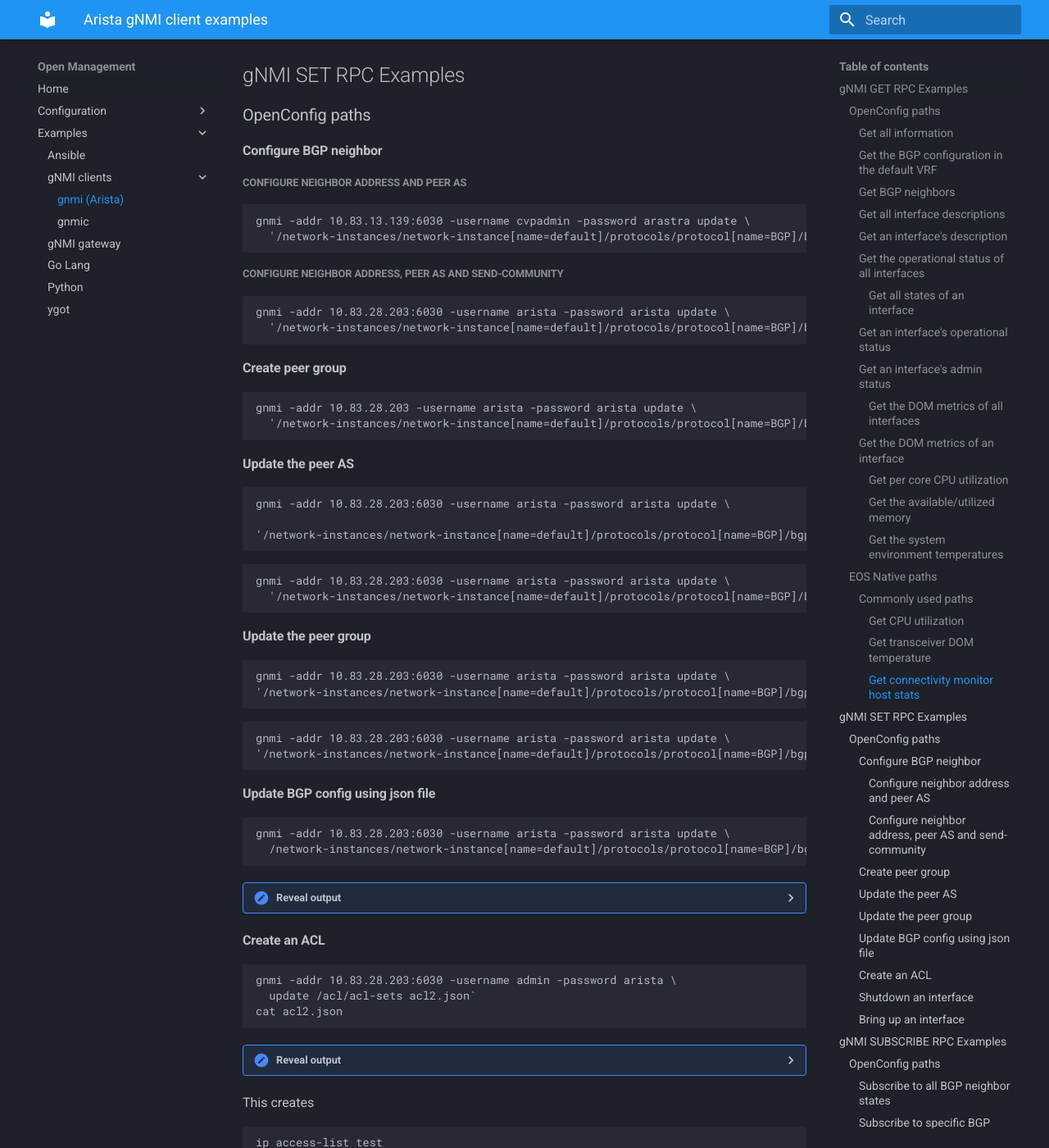
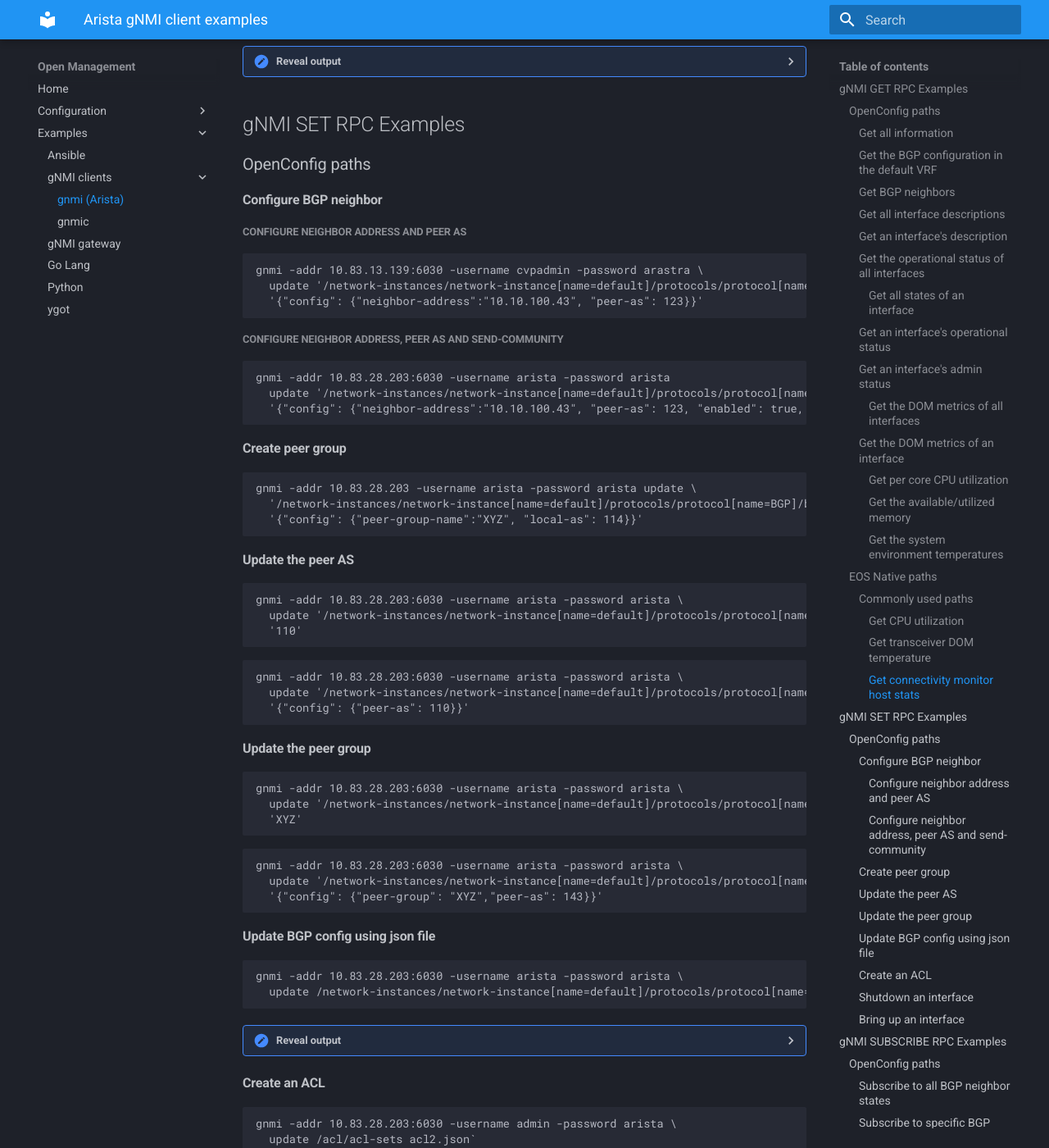
Before and after one commit to aristanetworks/openmgmt, an MkDocs documentation site: the page built from docs/examples/gnmi-clients/arista-gnmi/index.md, in a window 1280 px wide and 1400 px high, scrolled down 4290 px. Shown: the whole window at 82% size. Built offline with MkDocs 1.6.1 and Material for MkDocs 9.7.7, drawn with Linux system fonts in a browser that asks for light colours; some of the changed text lies outside the part shown.

````diff
--- a/docs/examples/gnmi-clients/arista-gnmi/index.md
+++ b/docs/examples/gnmi-clients/arista-gnmi/index.md
@@ -18,11 +18,11 @@ gnmi -addr 10.83.13.139:6030 -username admin -password arista get /
 #### Get the BGP configuration in the default VRF
 
 ```shell
-gnmi -addr 172.28.160.219:6030 -username admin -password arista get \
-  '/network-instances/network-instance[name=default]/protocols/protocol[identifier=BGP][name=BGP]/bgp'`
+gnmi -addr 172.28.160.219:6030 -username admin -password arista \
+  get '/network-instances/network-instance[name=default]/protocols/protocol[identifier=BGP][name=BGP]/bgp'`
 ```
 
-<details><summary> Reveal output</summary>
+<details><summary>Reveal output</summary>
 <p>
 
 ```javascript
@@ -268,15 +268,14 @@ gnmi -addr 172.28.160.219:6030 -username admin -password arista get \
 #### Get BGP neighbors
 
 ```shell
-gnmi -addr 10.83.13.139 -username admin get \
-  '/network-instances/network-instance[name=default]/protocols/protocol[name=BGP]/bgp/neighbors'
+gnmi -addr 10.83.13.139 -username admin \
+  get '/network-instances/network-instance[name=default]/protocols/protocol[name=BGP]/bgp/neighbors'
 ```
 
 <details><summary> Reveal output</summary>
 <p>
 
 ```javascript
-
 /network-instances/network-instance[name=default]/protocols/protocol[identifier=BGP][name=BGP]/bgp/neighbors:
 {
   "openconfig-network-instance:neighbor": [
@@ -405,44 +404,43 @@ gnmi -addr 10.83.13.139 -username admin get \
 
 #### Get all interface descriptions
 
-`gnmi -addr 10.83.13.139:6030 -username admin -password arista get '/interfaces/interface/subinterfaces/subinterface/state/description'`
+```shell
+gnmi -addr 10.83.13.139:6030 -username admin -password arista \
+  get '/interfaces/interface/subinterfaces/subinterface/state/description'
+```
 
 ```text
-/interfaces/interface[name=Ethernet3]/subinterfaces/subinterface[index=0]/state/description:
-SRV01
-/interfaces/interface[name=Ethernet1]/subinterfaces/subinterface[index=0]/state/description:
-DCI
-/interfaces/interface[name=Ethernet2]/subinterfaces/subinterface[index=0]/state/description:
-To Spines
+/interfaces/interface[name=Ethernet3]/subinterfaces/subinterface[index=0]/state/description: SRV01
+/interfaces/interface[name=Ethernet1]/subinterfaces/subinterface[index=0]/state/description: DCI
+/interfaces/interface[name=Ethernet2]/subinterfaces/subinterface[index=0]/state/description: To Spines
 ```
 
 #### Get an interface's description
 
 ```shell
-./gnmi -addr 10.81.117.100:6030 -username admin -password arista get \
-  'interfaces/interface[name=Ethernet1/1]/subinterfaces/subinterface/state/description'
+gnmi -addr 10.81.117.100:6030 -username admin -password arista \
+  get 'interfaces/interface[name=Ethernet1/1]/subinterfaces/subinterface/state/description'
 ```
 
 ```text
-/interfaces/interface[name=Ethernet1/1]/subinterfaces/subinterface[index=0]/state/description:
-"Tyrion"
+/interfaces/interface[name=Ethernet1/1]/subinterfaces/subinterface[index=0]/state/description: "Tyrion"
 ```
 
 #### Get the operational status of all interfaces
 
 ```shell
-gnmi -addr 10.83.13.139:6030 -username admin -password arista get \
-  'interfaces/interface/state/oper-status'`
+gnmi -addr 10.83.13.139:6030 -username admin -password arista \
+  get 'interfaces/interface/state/oper-status'`
 ```
 
 ##### Get all states of an interface
 
 ```shell
-gnmi -addr 10.83.13.139:6030 -username cvpadmin -password arastra get \
-  'interfaces/interface[name=Ethernet24]/state/'`
+gnmi -addr 10.83.13.139:6030 -username cvpadmin -password arastra \
+  get 'interfaces/interface[name=Ethernet24]/state/'`
 ```
 
-<details><summary> Reveal output</summary>
+<details><summary>Reveal output</summary>
 <p>
 
 ```javascript
@@ -545,11 +545,11 @@ gnmi -addr 10.83.13.139:6030 -username cvpadmin -password arastra get \
 ##### Get per core CPU utilization
 
 ```shell
-gnmi -addr 10.83.13.139:6030 -username cvpadmin -password arastra get \
-  'components/component/cpu'
+gnmi -addr 10.83.13.139:6030 -username cvpadmin -password arastra \
+  get 'components/component/cpu'
 ```
 
-<details><summary> Reveal output</summary>
+<details><summary>Reveal output</summary>
 <p>
 
 ```javascript
@@ -632,52 +634,33 @@ gnmi -addr 10.83.13.139:6030 -username cvpadmin -password arastra get \
 ##### Get the system environment temperatures
 
 ```shell
-gnmi -addr 10.83.13.139:6030 -username cvpadmin -password arastra get \
-   'components/component/state/temperature/instant'
+gnmi -addr 10.83.13.139:6030 -username cvpadmin -password arastra \
+   get 'components/component/state/temperature/instant'
 ```
 
-<details><summary> Reveal output</summary>
+<details><summary>Reveal output</summary>
 <p>
 
 ```text
-/components/component[name=DomTemperatureSensor49]/state/temperature/instant:
-30.49609375
-/components/component[name=DomTemperatureSensor25]/state/temperature/instant:
-24.69921875
-/components/component[name=DomTemperatureSensor40]/state/temperature/instant:
-25.5078125
-/components/component[name=TempSensorP2/2]/state/temperature/instant:
-0.0
-/components/component[name=TempSensorP1/3]/state/temperature/instant:
-40.0
-/components/component[name=TempSensorP2/1]/state/temperature/instant:
-0.0
-/components/component[name=TempSensorP2/3]/state/temperature/instant:
-0.0
-/components/component[name=DomTemperatureSensor24]/state/temperature/instant:
-24.5
-/components/component[name=DomTemperatureSensor26]/state/temperature/instant:
-23.73046875
-/components/component[name=DomTemperatureSensor54]/state/temperature/instant:
-27.26953125
-/components/component[name=TempSensorP1/1]/state/temperature/instant:
-34.0
-/components/component[name=DomTemperatureSensor50]/state/temperature/instant:
-27.453125
-/components/component[name=TempSensorP1/2]/state/temperature/instant:
-25.0
-/components/component[name=TempSensor1]/state/temperature/instant:
-45.84278576588521
-/components/component[name=TempSensor15]/state/temperature/instant:
-33.875
-/components/component[name=TempSensor18]/state/temperature/instant:
-44.625
-/components/component[name=TempSensor16]/state/temperature/instant:
-22.75
-/components/component[name=TempSensor17]/state/temperature/instant:
-37.0
-/components/component[name=TempSensor14]/state/temperature/instant:
-37.0
+/components/component[name=DomTemperatureSensor49]/state/temperature/instant: 30.49609375
+/components/component[name=DomTemperatureSensor25]/state/temperature/instant: 24.69921875
+/components/component[name=DomTemperatureSensor40]/state/temperature/instant: 25.5078125
+/components/component[name=TempSensorP2/2]/state/temperature/instant: 0.0
+/components/component[name=TempSensorP1/3]/state/temperature/instant: 40.0
+/components/component[name=TempSensorP2/1]/state/temperature/instant: 0.0
+/components/component[name=TempSensorP2/3]/state/temperature/instant: 0.0
+/components/component[name=DomTemperatureSensor24]/state/temperature/instant: 24.5
+/components/component[name=DomTemperatureSensor26]/state/temperature/instant: 23.73046875
+/components/component[name=DomTemperatureSensor54]/state/temperature/instant: 27.26953125
+/components/component[name=TempSensorP1/1]/state/temperature/instant: 34.0
+/components/component[name=DomTemperatureSensor50]/state/temperature/instant: 27.453125
+/components/component[name=TempSensorP1/2]/state/temperature/instant: 25.0
+/components/component[name=TempSensor1]/state/temperature/instant: 45.84278576588521
+/components/component[name=TempSensor15]/state/temperature/instant: 33.875
+/components/component[name=TempSensor18]/state/temperature/instant: 44.625
+/components/component[name=TempSensor16]/state/temperature/instant: 22.75
+/components/component[name=TempSensor17]/state/temperature/instant: 37.0
+/components/component[name=TempSensor14]/state/temperature/instant: 37.0
 ```
 
 </p>
@@ -742,7 +727,7 @@ gnmi -addr 10.83.13.130:6030 -username admin  get origin=eos_native \
   'Sysdb/environment/archer/temperature/status/system/DomTemperatureSensor32'`
 ```
 
-<details><summary> Reveal output</summary>
+<details><summary>Reveal output</summary>
 <p>
 
 ```text
@@ -754,20 +739,13 @@ gnmi -addr 10.83.13.130:6030 -username admin  get origin=eos_native \
 {
   "value": 34.88671875
 }
-/Sysdb/environment/archer/temperature/status/system/DomTemperatureSensor32/maxTemperatureTime:
-1564757444.339129
-/Sysdb/environment/archer/temperature/status/system/DomTemperatureSensor32/name:
-DomTemperatureSensor32
-/Sysdb/environment/archer/temperature/status/system/DomTemperatureSensor32/generationId:
-0
-/Sysdb/environment/archer/temperature/status/system/DomTemperatureSensor32/hwStatus:
-ok
-/Sysdb/environment/archer/temperature/status/system/DomTemperatureSensor32/alertRaised:
-false
-/Sysdb/environment/archer/temperature/status/system/DomTemperatureSensor32/alertRaisedCount:
-0
-/Sysdb/environment/archer/temperature/status/system/DomTemperatureSensor32/lastAlertRaisedTime:
-1564194739.259879
+/Sysdb/environment/archer/temperature/status/system/DomTemperatureSensor32/maxTemperatureTime: 1564757444.339129
+/Sysdb/environment/archer/temperature/status/system/DomTemperatureSensor32/name: DomTemperatureSensor32
+/Sysdb/environment/archer/temperature/status/system/DomTemperatureSensor32/generationId: 0
+/Sysdb/environment/archer/temperature/status/system/DomTemperatureSensor32/hwStatus: ok
+/Sysdb/environment/archer/temperature/status/system/DomTemperatureSensor32/alertRaised: false
+/Sysdb/environment/archer/temperature/status/system/DomTemperatureSensor32/alertRaisedCount: 0
+/Sysdb/environment/archer/temperature/status/system/DomTemperatureSensor32/lastAlertRaisedTime: 1564194739.259879
 ```
 
 </p>
@@ -783,44 +761,29 @@ gnmi -addr 10.83.13.139:6030 -username admin get origin=eos_native '/Sysdb/conne
 <p>
 
 ```text
-/Sysdb/connectivityMonitor/status/hostStatus/wls100_default/key/hostName:
-wls100
+/Sysdb/connectivityMonitor/status/hostStatus/wls100_default/key/hostName: wls100
 /Sysdb/connectivityMonitor/status/hostStatus/wls100_default/key/vrfName:
 {
   "value": "default"
 }
-/Sysdb/connectivityMonitor/status/hostStatus/wls100_default/name:
-wls100_default
-/Sysdb/connectivityMonitor/status/hostStatus/wls100_default/defaultStats/packetLoss:
-0
-/Sysdb/connectivityMonitor/status/hostStatus/wls100_default/defaultStats/httpResponseTime:
-0
+/Sysdb/connectivityMonitor/status/hostStatus/wls100_default/name: wls100_default
+/Sysdb/connectivityMonitor/status/hostStatus/wls100_default/defaultStats/packetLoss: 0
+/Sysdb/connectivityMonitor/status/hostStatus/wls100_default/defaultStats/httpResponseTime: 0
 /Sysdb/connectivityMonitor/status/hostStatus/wls100_default/defaultStats/interfaceName:
-
-/Sysdb/connectivityMonitor/status/hostStatus/wls100_default/defaultStats/jitter:
-0
-/Sysdb/connectivityMonitor/status/hostStatus/wls100_default/defaultStats/latency:
-0
-/Sysdb/connectivityMonitor/status/hostStatus/wls100_default/ipAddr:
-"10.83.13.140"
-/Sysdb/connectivityMonitor/status/hostStatus/ats323_management/key/hostName:
-ats323
+/Sysdb/connectivityMonitor/status/hostStatus/wls100_default/defaultStats/jitter: 0
+/Sysdb/connectivityMonitor/status/hostStatus/wls100_default/defaultStats/latency: 0
+/Sysdb/connectivityMonitor/status/hostStatus/wls100_default/ipAddr: "10.83.13.140"
+/Sysdb/connectivityMonitor/status/hostStatus/ats323_management/key/hostName: ats323
 /Sysdb/connectivityMonitor/status/hostStatus/ats323_management/key/vrfName:
 {
   "value": "management"
 }
-/Sysdb/connectivityMonitor/status/hostStatus/ats323_management/name:
-ats323_management
-/Sysdb/connectivityMonitor/status/hostStatus/ats323_management/ipAddr:
-"10.83.13.138"
-/Sysdb/connectivityMonitor/status/hostStatus/ats323_management/defaultStats/latency:
-0.127
-/Sysdb/connectivityMonitor/status/hostStatus/ats323_management/defaultStats/jitter:
-0.033
-/Sysdb/connectivityMonitor/status/hostStatus/ats323_management/defaultStats/packetLoss:
-0
-/Sysdb/connectivityMonitor/status/hostStatus/ats323_management/defaultStats/httpResponseTime:
-21.860306
+/Sysdb/connectivityMonitor/status/hostStatus/ats323_management/name: ats323_management
+/Sysdb/connectivityMonitor/status/hostStatus/ats323_management/ipAddr: "10.83.13.138"
+/Sysdb/connectivityMonitor/status/hostStatus/ats323_management/defaultStats/latency: 0.127
+/Sysdb/connectivityMonitor/status/hostStatus/ats323_management/defaultStats/jitter: 0.033
+/Sysdb/connectivityMonitor/status/hostStatus/ats323_management/defaultStats/packetLoss: 0
+/Sysdb/connectivityMonitor/status/hostStatus/ats323_management/defaultStats/httpResponseTime: 21.860306
 /Sysdb/connectivityMonitor/status/hostStatus/ats323_management/defaultStats/interfaceName:
 ```
 
@@ -836,54 +799,60 @@ ats323_management
 ##### Configure neighbor address and peer AS
 
 ```shell
-gnmi -addr 10.83.13.139:6030 -username cvpadmin -password arastra update \
-  '/network-instances/network-instance[name=default]/protocols/protocol[name=BGP]/bgp/neighbors/neighbor[neighbor-address=10.10.100.43]' '{"config": {"neighbor-address":"10.10.100.43", "peer-as": 123}}'
+gnmi -addr 10.83.13.139:6030 -username cvpadmin -password arastra \
+  update '/network-instances/network-instance[name=default]/protocols/protocol[name=BGP]/bgp/neighbors/neighbor[neighbor-address=10.10.100.43]' \
+  '{"config": {"neighbor-address":"10.10.100.43", "peer-as": 123}}'
 ```
 
 ##### Configure neighbor address, peer AS and send-community
 
 ```shell
-gnmi -addr 10.83.28.203:6030 -username arista -password arista update \
-  '/network-instances/network-instance[name=default]/protocols/protocol[name=BGP]/bgp/neighbors/neighbor[neighbor-address=10.10.100.43]' '{"config": {"neighbor-address":"10.10.100.43", "peer-as": 123, "enabled": true, "send-community": "EXTENDED"}}'
+gnmi -addr 10.83.28.203:6030 -username arista -password arista
+  update '/network-instances/network-instance[name=default]/protocols/protocol[name=BGP]/bgp/neighbors/neighbor[neighbor-address=10.10.100.43]' \
+  '{"config": {"neighbor-address":"10.10.100.43", "peer-as": 123, "enabled": true, "send-community": "EXTENDED"}}'
 ```
 
 #### Create peer group
 
 ```shell
 gnmi -addr 10.83.28.203 -username arista -password arista update \
-  '/network-instances/network-instance[name=default]/protocols/protocol[name=BGP]/bgp/peer-groups/peer-group[peer-group-name=XYZ]' '{"config": {"peer-group-name":"XYZ", "local-as": 114}}'
+  '/network-instances/network-instance[name=default]/protocols/protocol[name=BGP]/bgp/peer-groups/peer-group[peer-group-name=XYZ]' \
+  '{"config": {"peer-group-name":"XYZ", "local-as": 114}}'
 ```
 
 #### Update the peer AS
 
 ```shell
-gnmi -addr 10.83.28.203:6030 -username arista -password arista update \
-
-'/network-instances/network-instance[name=default]/protocols/protocol[name=BGP]/bgp/neighbors/neighbor[neighbor-address=10.10.10.0]/config/peer-as' '110'
+gnmi -addr 10.83.28.203:6030 -username arista -password arista \
+  update '/network-instances/network-instance[name=default]/protocols/protocol[name=BGP]/bgp/neighbors/neighbor[neighbor-address=10.10.10.0]/config/peer-as' \
+  '110'
 ```
 
 ```shell
-gnmi -addr 10.83.28.203:6030 -username arista -password arista update \
-  '/network-instances/network-instance[name=default]/protocols/protocol[name=BGP]/bgp/neighbors/neighbor[neighbor-address=10.10.10.0]' '{"config": {"peer-as": 110}}'
+gnmi -addr 10.83.28.203:6030 -username arista -password arista \
+  update '/network-instances/network-instance[name=default]/protocols/protocol[name=BGP]/bgp/neighbors/neighbor[neighbor-address=10.10.10.0]' \
+  '{"config": {"peer-as": 110}}'
 ```
 
 #### Update the peer group
 
 ```shell
-gnmi -addr 10.83.28.203:6030 -username arista -password arista update \
-'/network-instances/network-instance[name=default]/protocols/protocol[name=BGP]/bgp/neighbors/neighbor[neighbor-address=10.10.100.43]/config/peer-group' 'XYZ'
+gnmi -addr 10.83.28.203:6030 -username arista -password arista \
+  update '/network-instances/network-instance[name=default]/protocols/protocol[name=BGP]/bgp/neighbors/neighbor[neighbor-address=10.10.100.43]/config/peer-group' \
+  'XYZ'
 ```
 
 ```shell
-gnmi -addr 10.83.28.203:6030 -username arista -password arista update \
-'/network-instances/network-instance[name=default]/protocols/protocol[name=BGP]/bgp/neighbors/neighbor[neighbor-address=10.10.10.0]' '{"config": {"peer-group": "XYZ","peer-as": 143}}'
+gnmi -addr 10.83.28.203:6030 -username arista -password arista \
+  update '/network-instances/network-instance[name=default]/protocols/protocol[name=BGP]/bgp/neighbors/neighbor[neighbor-address=10.10.10.0]' \
+  '{"config": {"peer-group": "XYZ","peer-as": 143}}'
 ```
 
 #### Update BGP config using json file
 
 ```shell
-gnmi -addr 10.83.28.203:6030 -username arista -password arista update \
-  /network-instances/network-instance[name=default]/protocols/protocol[name=BGP]/bgp' bgp.json
+gnmi -addr 10.83.28.203:6030 -username arista -password arista \
+  update /network-instances/network-instance[name=default]/protocols/protocol[name=BGP]/bgp'
 ```
 
 <details><summary> Reveal output</summary>
@@ -936,7 +905,7 @@ gnmi -addr 10.83.28.203:6030 -username admin -password arista \
 cat acl2.json
 ```
 
-<details><summary> Reveal output</summary>
+<details><summary>Reveal output</summary>
 <p>
 
 ```javascript
@@ -988,15 +957,17 @@ ip access-list test
 #### Shutdown an interface
 
 ```shell
-gnmi -addr 10.83.13.139:6030 -username arista -password arista update \
-   '/interfaces/interface[name=Ethernet1]/config/enabled' 'false'
+gnmi -addr 10.83.13.139:6030 -username arista -password arista  \
+  update '/interfaces/interface[name=Ethernet1]/config/enabled' \
+  'false'
 ```
 
 #### Bring up an interface
 
 ```shell
-gnmi -addr 10.83.13.139:6030 -username arista -password arista update \
-  '/interfaces/interface[name=Ethernet1]/config/enabled' 'true'
+gnmi -addr 10.83.13.139:6030 -username arista -password arista  \
+  update '/interfaces/interface[name=Ethernet1]/config/enabled' \
+  'true'
 ```
 
 ## gNMI SUBSCRIBE RPC Examples
@@ -1006,21 +977,22 @@ gnmi -addr 10.83.13.139:6030 -username arista -password arista update \
 #### Subscribe to all BGP neighbor states
 
 ```shell
-gnmi -addr 10.83.28.203 -username arista -password arista subscribe \
-  '/network-instances/network-instance/protocols/protocol/bgp/neighbors/neighbor/state'
+gnmi -addr 10.83.28.203 -username arista -password arista \
+  subscribe '/network-instances/network-instance/protocols/protocol/bgp/neighbors/neighbor/state'
 ```
 
 #### Subscribe to specific BGP neighbor state
 
 ```shell
-gnmi -addr 10.83.28.203 -username arista -password arista subscribe \
-  '/network-instances/network-instance/protocols/protocol/bgp/neighbors/neighbor[neighbor-address=10.10.10.5]/state'
+gnmi -addr 10.83.28.203 -username arista -password arista \
+  subscribe '/network-instances/network-instance/protocols/protocol/bgp/neighbors/neighbor[neighbor-address=10.10.10.5]/state'
 ```
 
 #### Subscribe with stream mode sample and interval
 
 ```shell
 gnmi -addr 10.83.13.214:6030 -username admin -password arista \
-  -sample_interval 5s -stream_mode sample subscribe \
+  -sample_interval 5s -stream_mode sample                     \
+  subscribe                                                   \
   '/network-instances/network-instance[name=Tenant_A_WEB_Zone]/protocols/protocol[identifier=BGP][name=BGP]/bgp/neighbors/neighbor[neighbor-address=10.255.251.1]/afi-safis/afi-safi[afi-safi-name=openconfig-bgp-types:IPV4_UNICAST]/state/prefixes/received'
 ```
````
Also changed, not shown: other parts of docs/examples/gnmi-clients/arista-gnmi/index.md (+22 -16 lines), docs/configuration/mtls.md (+5 -1 lines), docs/configuration/security.md (+10 -11 lines), docs/examples/gnmi-gateway/index.md (+20 -19 lines).
